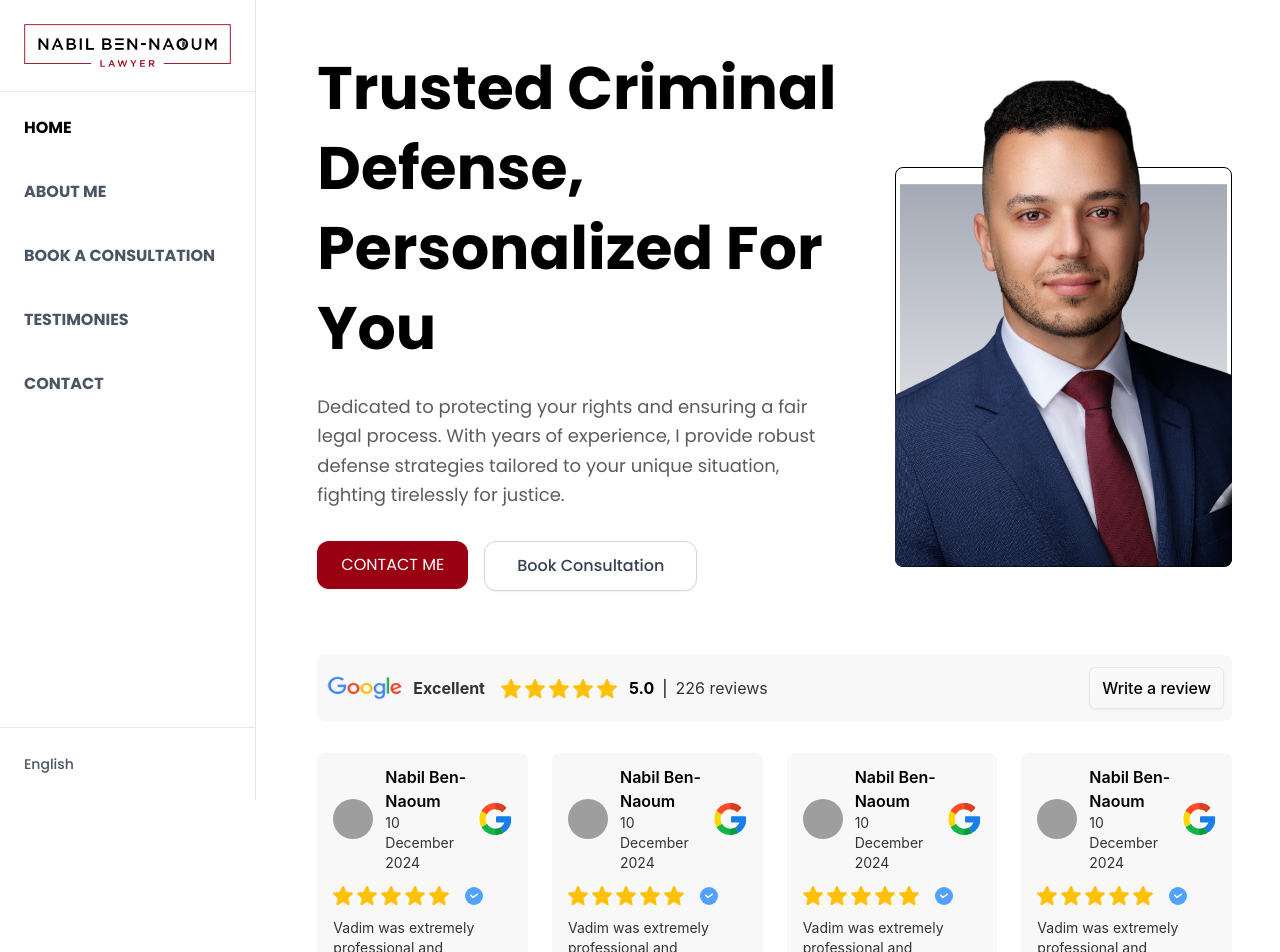
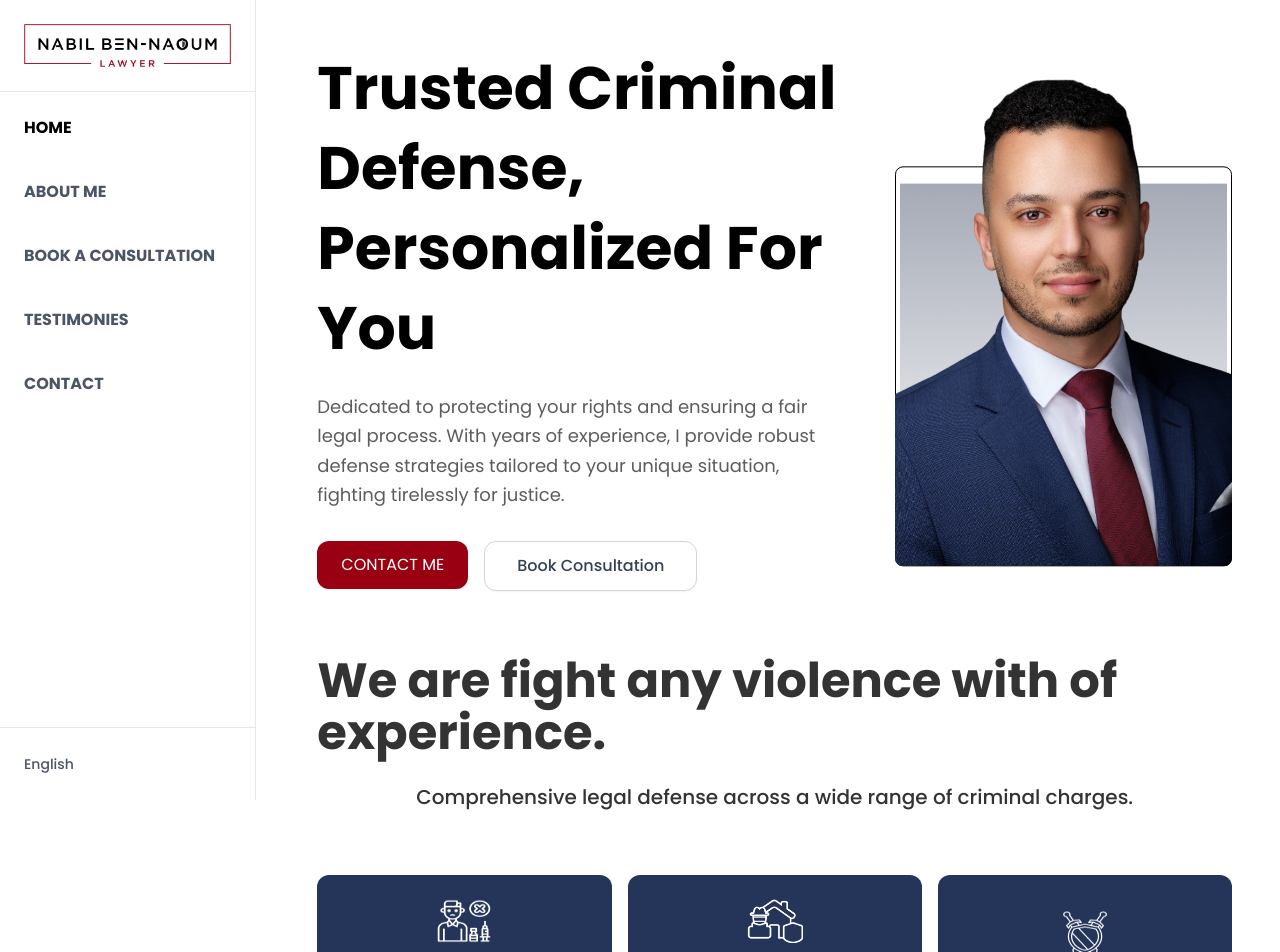
Before and after one commit to AliMasud05/hire-criminal-lawyerr, a Next.js app: page / in a window 1280 px wide. Shown: the top 952 px of the page. Built offline with nearby package versions, Linux system fonts and the light colour scheme; grey boxes are pictures that could not be loaded.

Commit message:
google review

```diff
--- a/src/app/(defaultLayout)/page.tsx
+++ b/src/app/(defaultLayout)/page.tsx
@@ -1,5 +1,4 @@
 "use client";
-import google_icon from "@/assets/home/google_icon.png";
 import icon1 from "@/assets/skill/Frame.png";
 import icon4 from "@/assets/skill/Layer_1 (1).png";
 import icon5 from "@/assets/skill/Layer_1 (2).png";
@@ -8,12 +7,12 @@ import icon2 from "@/assets/skill/Vector (1).png";
 import icon6 from "@/assets/skill/Шар_1.png";
 import nabil from "@/assets/user/HR-2024-10-24 Nabil B 58 V2-Photoroom 1.png";
 import nabil_img_bg from "@/assets/user/placeholder.png";
-import TestimonialCard from "@/components/defaultLayout/card/Testimonial-card";
 import { Button } from "@/components/ui/button";
 import { gsap } from "gsap";
 import { ScrollTrigger } from "gsap/ScrollTrigger";
 import Image from "next/image";
 import Link from "next/link";
+import Script from "next/script";
 import { useEffect, useRef } from "react";
 
 // Register GSAP plugins
@@ -26,40 +25,40 @@ export default function Home() {
   const heroContentRef = useRef(null);
   const heroImageRef = useRef(null);
   const reviewsRef = useRef(null);
-  const testimonialsRef = useRef(null);
+  // const testimonialsRef = useRef(null);
   const experienceSectionRef = useRef(null);
   const skillsRef = useRef(null);
 
-  const testimonials = [
-    {
-      name: "Charles Valade",
-      date: "10 December 2024",
-      rating: 5,
-      text: "Vadim was extremely professional and knowledgeable about posing and angles. He is very thorough and ensures that you are satisfied...",
-      avatar: "/professional-man.png",
-    },
-    {
-      name: "Charles Valade",
-      date: "10 December 2024",
-      rating: 5,
-      text: "Vadim was extremely professional and knowledgeable about posing and angles. He is very thorough and ensures that you are satisfied...",
-      avatar: "/professional-woman-diverse.png",
-    },
-    {
-      name: "Charles Valade",
-      date: "10 December 2024",
-      rating: 5,
-      text: "Vadim was extremely professional and knowledgeable about posing and angles. He is very thorough and ensures that you are satisfied...",
-      avatar: "/diverse-business-person.png",
-    },
-    {
-      name: "Charles Valade",
-      date: "10 December 2024",
-      rating: 5,
-      text: "Vadim was extremely professional and knowledgeable about posing and angles. He is very thorough and ensures that you are satisfied...",
-      avatar: "/professional-client-portrait.png",
-    },
-  ];
+  // const testimonials = [
+  //   {
+  //     name: "Charles Valade",
+  //     date: "10 December 2024",
+  //     rating: 5,
+  //     text: "Vadim was extremely professional and knowledgeable about posing and angles. He is very thorough and ensures that you are satisfied...",
+  //     avatar: "/professional-man.png",
+  //   },
+  //   {
+  //     name: "Charles Valade",
+  //     date: "10 December 2024",
+  //     rating: 5,
+  //     text: "Vadim was extremely professional and knowledgeable about posing and angles. He is very thorough and ensures that you are satisfied...",
+  //     avatar: "/professional-woman-diverse.png",
+  //   },
+  //   {
+  //     name: "Charles Valade",
+  //     date: "10 December 2024",
+  //     rating: 5,
+  //     text: "Vadim was extremely professional and knowledgeable about posing and angles. He is very thorough and ensures that you are satisfied...",
+  //     avatar: "/diverse-business-person.png",
+  //   },
+  //   {
+  //     name: "Charles Valade",
+  //     date: "10 December 2024",
+  //     rating: 5,
+  //     text: "Vadim was extremely professional and knowledgeable about posing and angles. He is very thorough and ensures that you are satisfied...",
+  //     avatar: "/professional-client-portrait.png",
+  //   },
+  // ];
 
   const skills = [
     {
@@ -374,73 +373,16 @@ export default function Home() {
 
         {/* Google Reviews Section */}
         <div className="mb-12" ref={reviewsRef}>
-          <div className="reviews-section bg-[#F4F4F4CC]/80 rounded-lg px-2 py-3 flex items-center gap-4 mb-8 flex-wrap font-inter">
-            <div className="flex items-center gap-2">
-              <Image
-                src={google_icon.src}
-                alt="google logo"
-                width={1000}
-                height={1000}
-                className="w-20 h-6"
-              />
-              <span className="text-[#333333] font-bold text-base font-inter">
-                Excellent
-              </span>
-            </div>
-            <div className="flex items-center gap-1">
-              {[...Array(5)].map((_, i) => (
-                <svg
-                  key={i}
-                  xmlns="http://www.w3.org/2000/svg"
-                  width="20"
-                  height="21"
-                  viewBox="0 0 20 21"
-                  fill="none"
-                >
-                  <g clipPath="url(#clip0_61_140)">
-                    <path
-                      d="M19.9479 8.17148C19.8169 7.7665 19.4577 7.47887 19.0328 7.44057L13.2602 6.91641L10.9776 1.57372C10.8093 1.18217 10.426 0.928711 10.0001 0.928711C9.57422 0.928711 9.19091 1.18217 9.0226 1.57463L6.73998 6.91641L0.966514 7.44057C0.542309 7.47978 0.184023 7.7665 0.0523365 8.17148C-0.0793503 8.57646 0.0422654 9.02065 0.363166 9.30066L4.72653 13.1274L3.43987 18.7951C3.34573 19.2118 3.50747 19.6426 3.85325 19.8925C4.0391 20.0268 4.25655 20.0952 4.47582 20.0952C4.66488 20.0952 4.85242 20.0442 5.02073 19.9435L10.0001 16.9675L14.9776 19.9435C15.3419 20.1626 15.801 20.1426 16.146 19.8925C16.492 19.6418 16.6536 19.2109 16.5594 18.7951L15.2728 13.1274L19.6361 9.30142C19.957 9.02065 20.0796 8.57722 19.9479 8.17148Z"
-                      fill="#FFC107"
-                    />
-                  </g>
-                  <defs>
-                    <clipPath id="clip0_61_140">
-                      <rect
-                        width="20"
-                        height="20"
-                        fill="white"
-                        transform="translate(0 0.5)"
-                      />
-                    </clipPath>
-                  </defs>
-                </svg>
-              ))}
-              <div className="flex items-center gap-2">
-                <span className="ml-2 font-bold">5.0</span>
-                <span> | </span>
-                <span className="text-[#333333]"> 226 reviews</span>
-              </div>
-            </div>
-            <Button
-              variant="outline"
-              size="sm"
-              className="ml-auto py-5 font-medium text-base bg-transparent"
-            >
-              Write a review
-            </Button>
-          </div>
-
-          {/* Testimonials Grid */}
+          <Script
+            src="https://elfsightcdn.com/platform.js"
+            strategy="afterInteractive"
+            defer
+            async
+          />
           <div
-            className="testimonials-grid grid md:grid-cols-2 xl:grid-cols-4 gap-6"
-            ref={testimonialsRef}
-          >
-            {testimonials.map((testimonial, index) => (
-              <div key={index} className="testimonial-card">
-                <TestimonialCard />
-              </div>
-            ))}
-          </div>
+            className="elfsight-app-9da5625c-3b8d-49d3-a228-8e30ffed29b9"
+            data-elfsight-app-lazy
+          ></div>
 
           {/* Experience Section */}
           <div className="experience-section mt-16" ref={experienceSectionRef}>
--- a/src/app/(defaultLayout)/testimonials/page.tsx
+++ b/src/app/(defaultLayout)/testimonials/page.tsx
@@ -1,77 +1,73 @@
-import google_icon from "@/assets/home/google_icon.png";
-import TestimonialCard from "@/components/defaultLayout/card/Testimonial-card";
-import { Button } from "@/components/ui/button";
-import { ChevronLeft, ChevronRight } from "lucide-react";
-import Image from "next/image";
+import Script from "next/script";
 
 export default function TestimonialsPage() {
-  const testimonials = [
-    {
-      name: "Charles Valade",
-      date: "10 December 2024",
-      rating: 5,
-      text: "Vadim was extremely professional and knowledgeable about posing and angles. He is very thorough and ensures that you are satisfied...",
-      avatar: "/professional-male-headshot.png",
-    },
-    {
-      name: "Charles Valade",
-      date: "10 December 2024",
-      rating: 5,
-      text: "Vadim was extremely professional and knowledgeable about posing and angles. He is very thorough and ensures that you are satisfied...",
-      avatar: "/professional-headshot-female.png",
-    },
-    {
-      name: "Charles Valade",
-      date: "10 December 2024",
-      rating: 5,
-      text: "Vadim was extremely professional and knowledgeable about posing and angles. He is very thorough and ensures that you are satisfied...",
-      avatar: "/diverse-professional-headshots.png",
-    },
-    {
-      name: "Charles Valade",
-      date: "10 December 2024",
-      rating: 5,
-      text: "Vadim was extremely professional and knowledgeable about posing and angles. He is very thorough and ensures that you are satisfied...",
-      avatar: "/placeholder-ry475.png",
-    },
-    {
-      name: "Charles Valade",
-      date: "10 December 2024",
-      rating: 5,
-      text: "Vadim was extremely professional and knowledgeable about posing and angles. He is very thorough and ensures that you are satisfied...",
-      avatar: "/professional-client-headshot.png",
-    },
-    {
-      name: "Charles Valade",
-      date: "10 December 2024",
-      rating: 5,
-      text: "Vadim was extremely professional and knowledgeable about posing and angles. He is very thorough and ensures that you are satisfied...",
-      avatar: "/professional-headshot-person.png",
-    },
-    {
-      name: "Charles Valade",
-      date: "10 December 2024",
-      rating: 5,
-      text: "Vadim was extremely professional and knowledgeable about posing and angles. He is very thorough and ensures that you are satisfied...",
-      avatar: "/placeholder-4o1al.png",
-    },
-    {
-      name: "Charles Valade",
-      date: "10 December 2024",
-      rating: 5,
-      text: "Vadim was extremely professional and knowledgeable about posing and angles. He is very thorough and ensures that you are satisfied...",
-      avatar: "/professional-headshot-customer.png",
-    },
-  ];
+  // const testimonials = [
+  //   {
+  //     name: "Charles Valade",
+  //     date: "10 December 2024",
+  //     rating: 5,
+  //     text: "Vadim was extremely professional and knowledgeable about posing and angles. He is very thorough and ensures that you are satisfied...",
+  //     avatar: "/professional-male-headshot.png",
+  //   },
+  //   {
+  //     name: "Charles Valade",
+  //     date: "10 December 2024",
+  //     rating: 5,
+  //     text: "Vadim was extremely professional and knowledgeable about posing and angles. He is very thorough and ensures that you are satisfied...",
+  //     avatar: "/professional-headshot-female.png",
+  //   },
+  //   {
+  //     name: "Charles Valade",
+  //     date: "10 December 2024",
+  //     rating: 5,
+  //     text: "Vadim was extremely professional and knowledgeable about posing and angles. He is very thorough and ensures that you are satisfied...",
+  //     avatar: "/diverse-professional-headshots.png",
+  //   },
+  //   {
+  //     name: "Charles Valade",
+  //     date: "10 December 2024",
+  //     rating: 5,
+  //     text: "Vadim was extremely professional and knowledgeable about posing and angles. He is very thorough and ensures that you are satisfied...",
+  //     avatar: "/placeholder-ry475.png",
+  //   },
+  //   {
+  //     name: "Charles Valade",
+  //     date: "10 December 2024",
+  //     rating: 5,
+  //     text: "Vadim was extremely professional and knowledgeable about posing and angles. He is very thorough and ensures that you are satisfied...",
+  //     avatar: "/professional-client-headshot.png",
+  //   },
+  //   {
+  //     name: "Charles Valade",
+  //     date: "10 December 2024",
+  //     rating: 5,
+  //     text: "Vadim was extremely professional and knowledgeable about posing and angles. He is very thorough and ensures that you are satisfied...",
+  //     avatar: "/professional-headshot-person.png",
+  //   },
+  //   {
+  //     name: "Charles Valade",
+  //     date: "10 December 2024",
+  //     rating: 5,
+  //     text: "Vadim was extremely professional and knowledgeable about posing and angles. He is very thorough and ensures that you are satisfied...",
+  //     avatar: "/placeholder-4o1al.png",
+  //   },
+  //   {
+  //     name: "Charles Valade",
+  //     date: "10 December 2024",
+  //     rating: 5,
+  //     text: "Vadim was extremely professional and knowledgeable about posing and angles. He is very thorough and ensures that you are satisfied...",
+  //     avatar: "/professional-headshot-customer.png",
+  //   },
+  // ];
 
   return (
     <div className="lg:ml-0 p-6 lg:p-12 pt-16 lg:pt-12">
       <div className="max-w-7xl ml-0 md:ml-14">
         {/* Header */}
         <div className="text-center mb-12">
-          <h1 className="text-4xl lg:text-5xl font-bold text-gray-900 mb-4">
+          {/* <h1 className="text-4xl lg:text-5xl font-bold text-gray-900 mb-4">
             What Clients Say
-          </h1>
+          </h1> */}
           <p className="text-gray-600 text-lg">
             Real client comments showcasing our dedication and successful
             outcomes.
@@ -79,7 +75,7 @@ export default function TestimonialsPage() {
         </div>
 
         {/* Google Reviews Header */}
-       <div className="reviews-section bg-[#F4F4F4CC]/80 rounded-lg px-2 py-3 flex items-center gap-4 mb-8 flex-wrap font-inter">
+        {/* <div className="reviews-section bg-[#F4F4F4CC]/80 rounded-lg px-2 py-3 flex items-center gap-4 mb-8 flex-wrap font-inter">
                   <div className="flex items-center gap-2">
                     <Image
                       src={google_icon.src}
@@ -133,10 +129,10 @@ export default function TestimonialsPage() {
                   >
                     Write a review
                   </Button>
-                </div>
+                </div> */}
 
         {/* Testimonials Grid */}
-        <div className="grid md:grid-cols-2 xl:grid-cols-4 gap-6 mb-12">
+        {/* <div className="grid md:grid-cols-2 xl:grid-cols-4 gap-6 mb-12">
           {testimonials.map((testimonial, index) => (
             // <Card key={index} className="p-6">
             //   <div className="flex items-center gap-3 mb-4">
@@ -175,10 +171,10 @@ export default function TestimonialsPage() {
             // </Card>
             <TestimonialCard key={index} />
           ))}
-        </div>
+        </div> */}
 
         {/* Pagination */}
-        <div className="flex items-center justify-center gap-2">
+        {/* <div className="flex items-center justify-center gap-2">
           <Button variant="ghost" size="sm">
             <ChevronLeft className="w-4 h-4" />
           </Button>
@@ -195,7 +191,18 @@ export default function TestimonialsPage() {
           <Button variant="ghost" size="sm">
             <ChevronRight className="w-4 h-4" />
           </Button>
-        </div>
+        </div> */}
+
+        <Script
+          src="https://elfsightcdn.com/platform.js"
+          strategy="afterInteractive"
+          defer
+          async
+        />
+        <div
+          className="elfsight-app-68f7bed7-78bb-4006-8801-25f413c30250"
+          data-elfsight-app-lazy
+        ></div>
       </div>
     </div>
   );
--- a/src/components/admin/adminPage.tsx
+++ b/src/components/admin/adminPage.tsx
@@ -15,6 +15,7 @@ import {
   useGetHolidaysQuery,
   useUpdateTimeSlotMutation,
 } from "@/redux/api/AppointmentApi";
+import { Value } from "react-calendar/dist/shared/types.js";
 
 export default function AdminDashboard() {
   const [selectedDate, setSelectedDate] = useState<Date | null>(new Date());
@@ -26,14 +27,15 @@ export default function AdminDashboard() {
   } | null>(null);
 
   // RTK Query hooks
-  const { data: holidaysResponse, isLoading: holidaysLoading } = useGetHolidaysQuery();
-  const holidays = holidaysResponse?.data || []; // Access the 'data' field from the response
+  const { data: holidaysResponse, isLoading: holidaysLoading } =
+    useGetHolidaysQuery();
+  const holidays = holidaysResponse || [];
   const { data: timeSlotsResponse, isLoading: timeSlotsLoading } =
     useGetAvailableTimeSlotsQuery(
       selectedDate ? format(selectedDate, "yyyy-MM-dd") : "",
       { skip: !selectedDate }
     );
-  const timeSlots = timeSlotsResponse?.data || []; // Access the 'data' field from the response
+  const timeSlots = timeSlotsResponse|| [];
   const [createHoliday] = useCreateHolidayMutation();
   const [deleteHoliday] = useDeleteHolidayMutation();
   const [createTimeSlots] = useCreateTimeSlotsMutation();
@@ -117,6 +119,15 @@ export default function AdminDashboard() {
     return holiday ? <p className="text-red-500 text-xs">Holiday</p> : null;
   };
 
+  // Handle calendar change
+  const handleCalendarChange = (value: Value) => {
+    if (Array.isArray(value)) {
+      setSelectedDate(value[0] || null);
+    } else {
+      setSelectedDate(value);
+    }
+  };
+
   return (
     <div className="min-h-screen bg-gray-100 p-6">
       <h1 className="text-3xl font-bold text-center mb-6">Admin Dashboard</h1>
@@ -125,7 +136,7 @@ export default function AdminDashboard() {
         <div className="bg-white p-6 rounded-lg shadow-md">
           <h2 className="text-xl font-semibold mb-4">Select Date</h2>
           <Calendar
-            onChange={setSelectedDate}
+            onChange={handleCalendarChange}
             value={selectedDate}
             tileContent={tileContent}
             className="border-none"
@@ -157,13 +168,14 @@ export default function AdminDashboard() {
             <p>No holidays found.</p>
           ) : (
             <ul className="space-y-2 max-h-64 overflow-y-auto">
-              {holidays.map((holiday:any) => (
+              {holidays.map((holiday: any) => (
                 <li
                   key={holiday.id}
                   className="flex justify-between items-center p-2 bg-gray-50 rounded-md"
                 >
                   <span>
-                    {holiday.date} {holiday.description && `- ${holiday.description}`}
+                    {holiday.date}{" "}
+                    {holiday.description && `- ${holiday.description}`}
                   </span>
                   <button
                     onClick={() => handleDeleteHoliday(holiday.id)}
@@ -179,7 +191,8 @@ export default function AdminDashboard() {
         {/* Time Slot Management Section */}
         <div className="bg-white p-6 rounded-lg shadow-md md:col-span-2">
           <h2 className="text-xl font-semibold mb-4">
-            Manage Time Slots {selectedDate && `for ${format(selectedDate, "PPP")}`}
+            Manage Time Slots{" "}
+            {selectedDate && `for ${format(selectedDate, "PPP")}`}
           </h2>
           <button
             onClick={handleCreateTimeSlots}
@@ -194,12 +207,12 @@ export default function AdminDashboard() {
             <p>No time slots found for this date.</p>
           ) : (
             <ul className="space-y-2">
-              {timeSlots.map((slot) => (
+              {timeSlots.map((slot: any) => (
                 <li
                   key={slot.id}
                   className="flex justify-between items-center p-2 bg-gray-50 rounded-md"
                 >
-                  {editTimeSlot?.id === slot.id ? (
+                  {editTimeSlot?.id === slot.id && editTimeSlot ? (
                     <div className="flex space-x-2">
                       <input
                         type="text"
```
